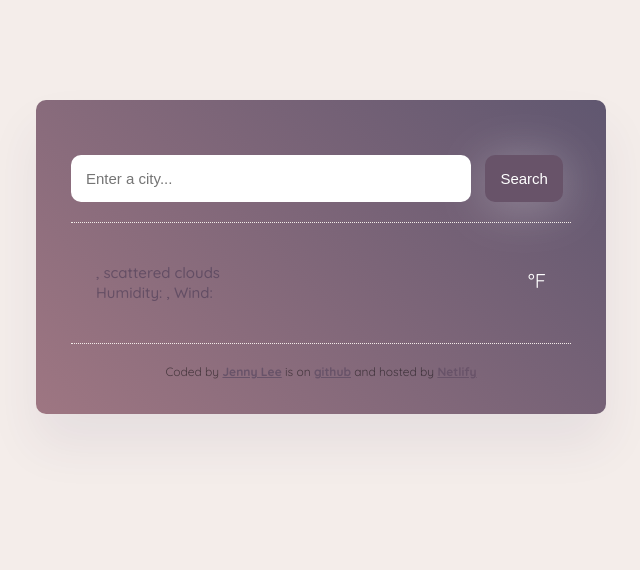
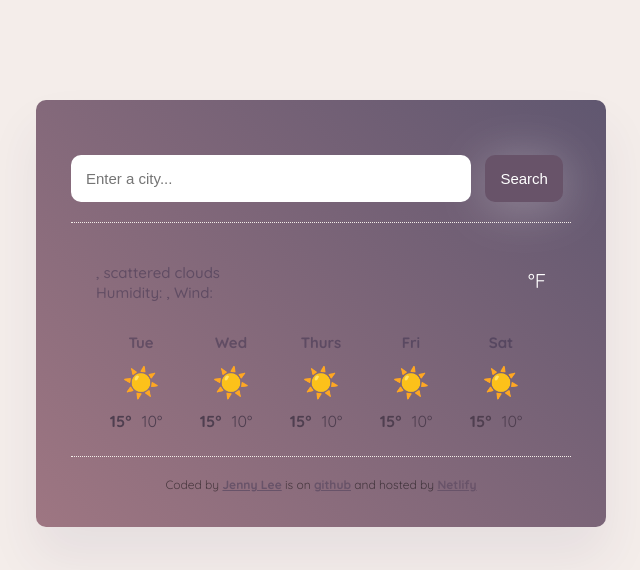
Before and after one commit to whaleism/jennys-weather-app-p, a plain HTML site: page index.html in a window 1280 px wide. Shown: the whole page, without its empty margins (319-959 px from the left). Drawn offline with nearby package versions, Linux system fonts and the light colour scheme; no server answers.

Commit message:
Added forecast html and style forecast css

```diff
--- a/index.html
+++ b/index.html
@@ -48,6 +48,53 @@
             <div class="weahter-app-temp-unit">°F</div>
           </div>
         </div>
+        <div class="weather-forecast">
+          <div class="weather-forecast-day">
+            <!-- 1 -->
+            <div class="weather-forecast-date">Tue</div>
+            <div class="weather-forecast-icon">☀️</div>
+            <div class="weather-forecast-temperatures">
+              <strong>15° </strong>
+              <div class="weather-forecast-temperature">10°</div>
+            </div>
+          </div>
+          <div class="weather-forecast-day">
+            <!-- 2 -->
+            <div class="weather-forecast-date">Wed</div>
+            <div class="weather-forecast-icon">☀️</div>
+            <div class="weather-forecast-temperatures">
+              <strong>15° </strong>
+              <div class="weather-forecast-temperature">10°</div>
+            </div>
+          </div>
+          <div class="weather-forecast-day">
+            <!-- 3 -->
+            <div class="weather-forecast-date">Thurs</div>
+            <div class="weather-forecast-icon">☀️</div>
+            <div class="weather-forecast-temperatures">
+              <strong>15° </strong>
+              <div class="weather-forecast-temperature">10°</div>
+            </div>
+          </div>
+          <div class="weather-forecast-day">
+            <!-- 4 -->
+            <div class="weather-forecast-date">Fri</div>
+            <div class="weather-forecast-icon">☀️</div>
+            <div class="weather-forecast-temperatures">
+              <strong>15° </strong>
+              <div class="weather-forecast-temperature">10°</div>
+            </div>
+          </div>
+          <div class="weather-forecast-day">
+            <!-- 5 -->
+            <div class="weather-forecast-date">Sat</div>
+            <div class="weather-forecast-icon">☀️</div>
+            <div class="weather-forecast-temperatures">
+              <strong>15° </strong>
+              <div class="weather-forecast-temperature">10°</div>
+            </div>
+          </div>
+        </div>
       </main>
 
       <footer>
--- a/src/styles.css
+++ b/src/styles.css
@@ -111,3 +111,35 @@ footer a {
   font-size: 20px;
   margin: 20px 0 0 0;
 }
+
+.weather-forecast {
+  display: flex;
+  justify-content: space-around;
+  margin: 15px 0 0 0;
+}
+
+.weather-forecast-date {
+  color: rgba(39, 33, 66, 0.4);
+  font-size: 15px;
+  font-weight: 700;
+  margin: 0 0 10px 0;
+  line-height: 20px;
+  text-align: center;
+}
+
+.weather-forecast-icon {
+  font-size: 30px;
+  text-align: center;
+}
+
+.weather-forecast-temperatures {
+  color: #4f3f50;
+  display: flex;
+  justify-content: center;
+  margin: 10px 0 0 0;
+  text-align: center;
+}
+
+.weather-forecast-temperature {
+  padding: 0 10px;
+}
```
